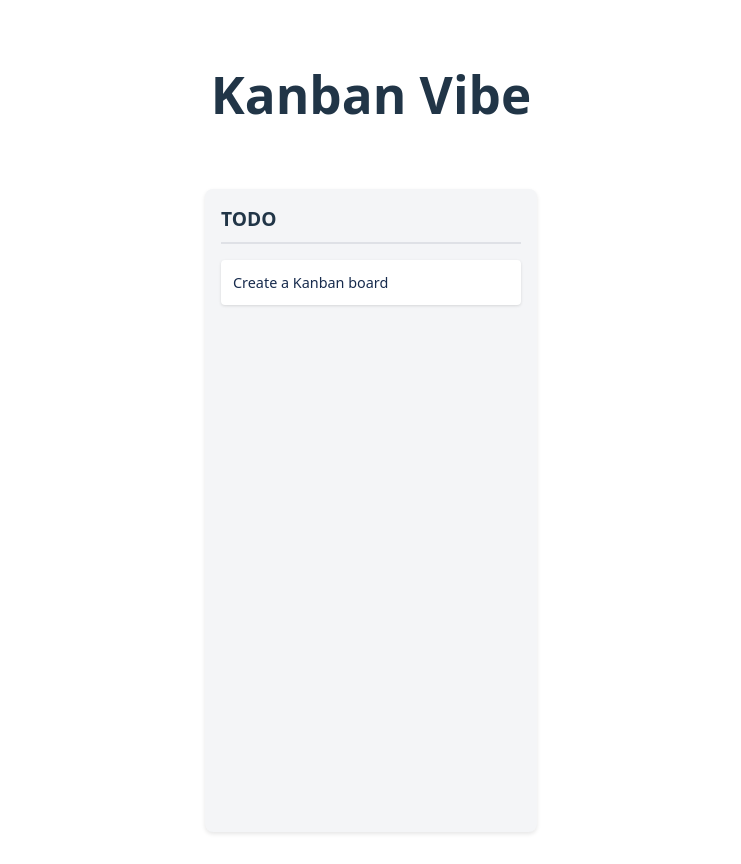
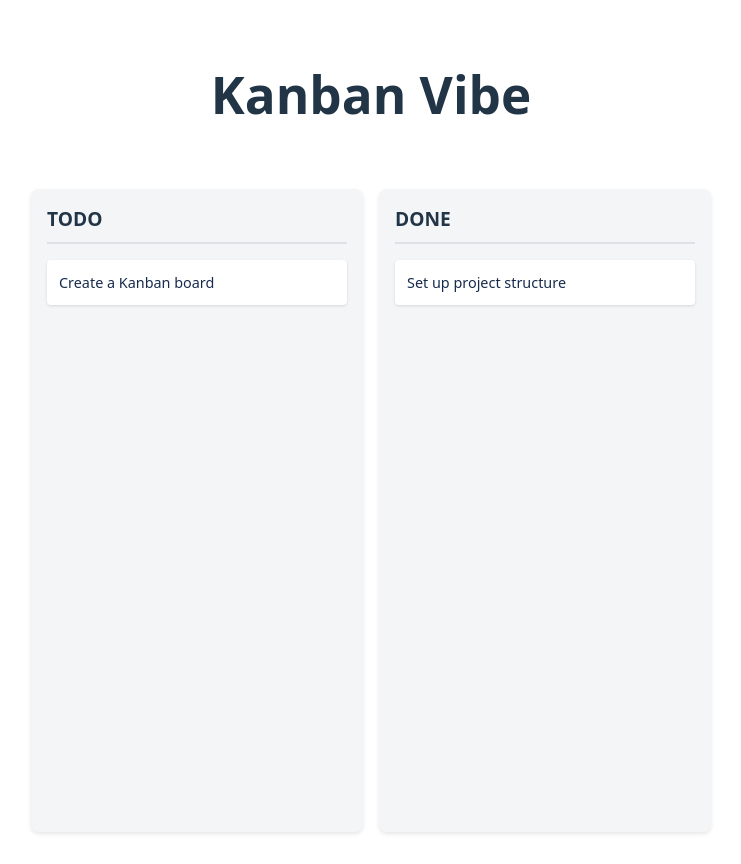
Before and after one commit to npelloux/kanban-vibe, a React (Vite) app: page / in a window 1280 px wide. Shown: the whole page, without its empty margins (269-1010 px from the left). Built offline with nearby package versions, Linux system fonts and the light colour scheme.

Commit message:
feat: add DONE column with sample card

```diff
--- a/src/App.tsx
+++ b/src/App.tsx
@@ -10,6 +10,13 @@ function App() {
     }
   ];
 
+  const doneCards = [
+    {
+      id: '2',
+      content: 'Set up project structure'
+    }
+  ];
+
   return (
     <div className="app">
       <header className="app-header">
@@ -17,6 +24,7 @@ function App() {
       </header>
       <main className="kanban-board">
         <Column title="TODO" cards={todoCards} />
+        <Column title="DONE" cards={doneCards} />
       </main>
     </div>
   )
```
Also changed, not shown: cline_docs/progress.md (+2 -1 lines).
